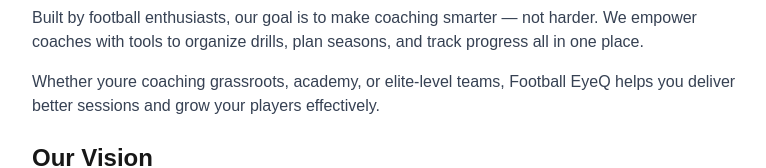
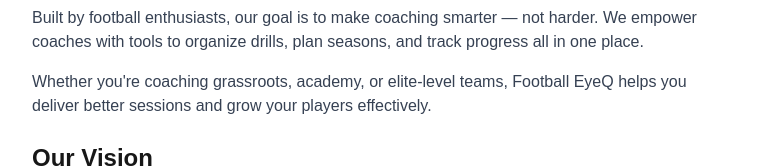
Before and after one commit to Brinkmann/FootBallEyeQ_Site, a Next.js app: page /about in a window 1280 px wide. Shown: the part 150-318 px from the top of the page, without its empty margins (256-1022 px from the left). Built offline with nearby package versions, Linux system fonts and the light colour scheme.

Commit message:
trying to check something

```diff
--- a/app/about/page.tsx
+++ b/app/about/page.tsx
@@ -13,7 +13,7 @@
           Built by football enthusiasts, our goal is to make coaching smarter — not harder. We empower coaches with tools to organize drills, plan seasons, and track progress all in one place.
         </p>
         <p className="text-gray-700">
-          Whether youre coaching grassroots, academy, or elite-level teams, Football EyeQ helps you deliver better sessions and grow your players effectively.
+          Whether you're coaching grassroots, academy, or elite-level teams, Football EyeQ helps you deliver better sessions and grow your players effectively.
         </p>
       </section>
 
```
